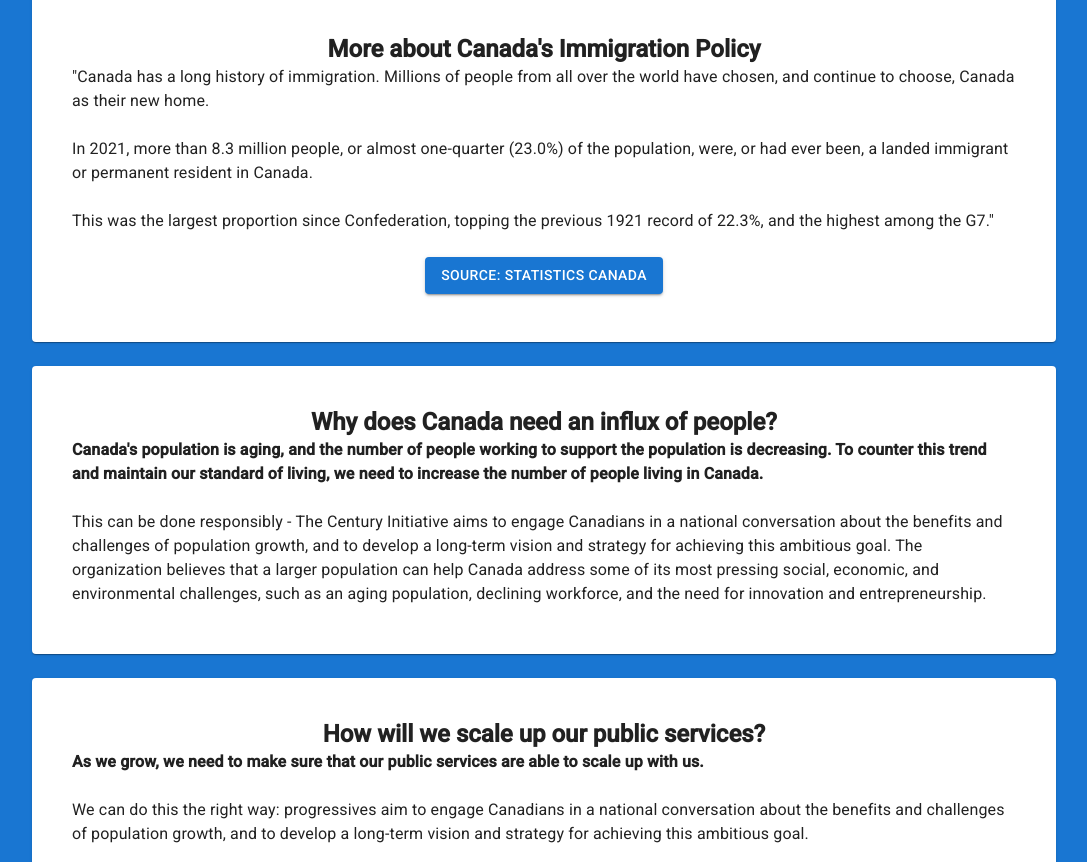
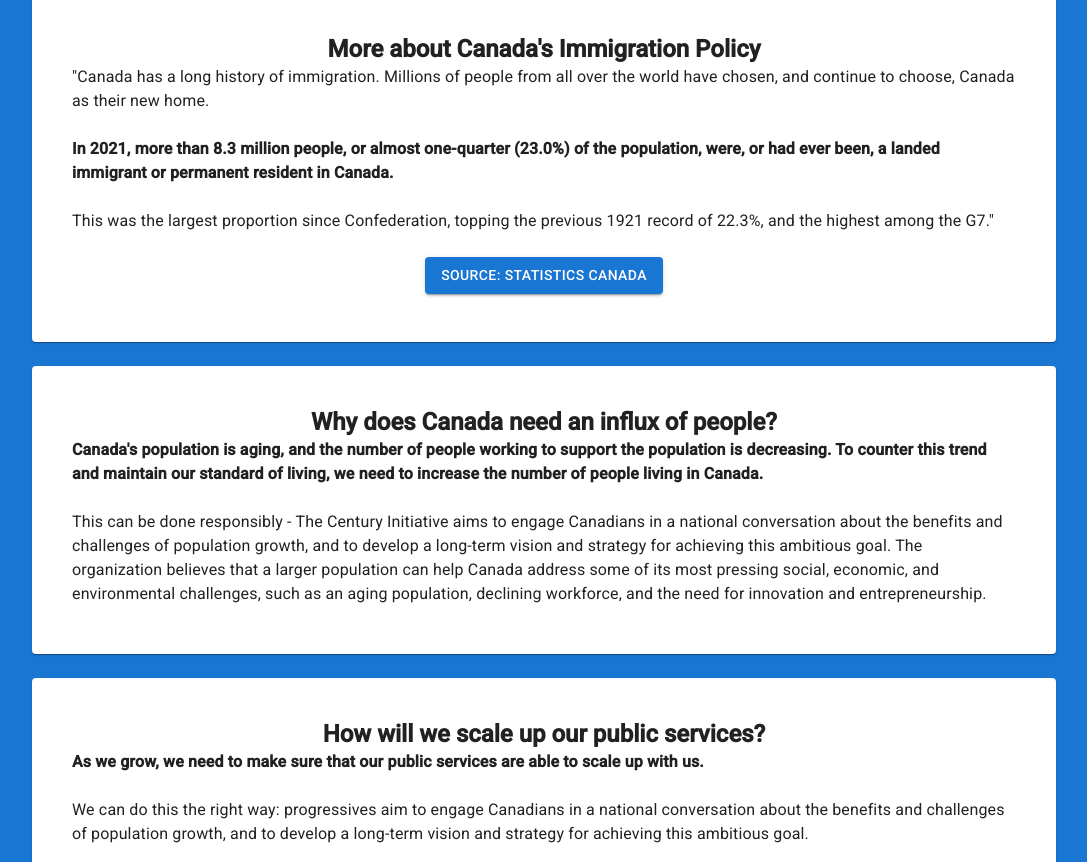
Before and after one commit to asharahmed/centuryapp, a Next.js app: page / in a window 1280 px wide. Shown: the part 1400-2262 px from the top of the page, without its empty margins (96-1183 px from the left). Built offline with nearby package versions, Linux system fonts and the light colour scheme.

Commit message:
added functionality for mp contact

```diff
--- a/src/pages/index.js
+++ b/src/pages/index.js
@@ -198,7 +198,7 @@ function App() {
             </Typography>
           <Typography variant="body1" component="p">
           &quot;Canada has a long history of immigration. Millions of people from all over the world have chosen, and continue to choose, Canada as their new home. <br/><br/>
-          In 2021, more than 8.3 million people, or almost one-quarter (23.0%) of the population, were, or had ever been, a landed immigrant or permanent resident in Canada. <br/><br/>
+          <b>In 2021, more than 8.3 million people, or almost one-quarter (23.0%) of the population, were, or had ever been, a landed immigrant or permanent resident in Canada.</b> <br/><br/>
           This was the largest proportion since Confederation, topping the previous 1921 record of 22.3%, and the highest among the G7.&quot;<br/>
           <br/>
             </Typography>
```
